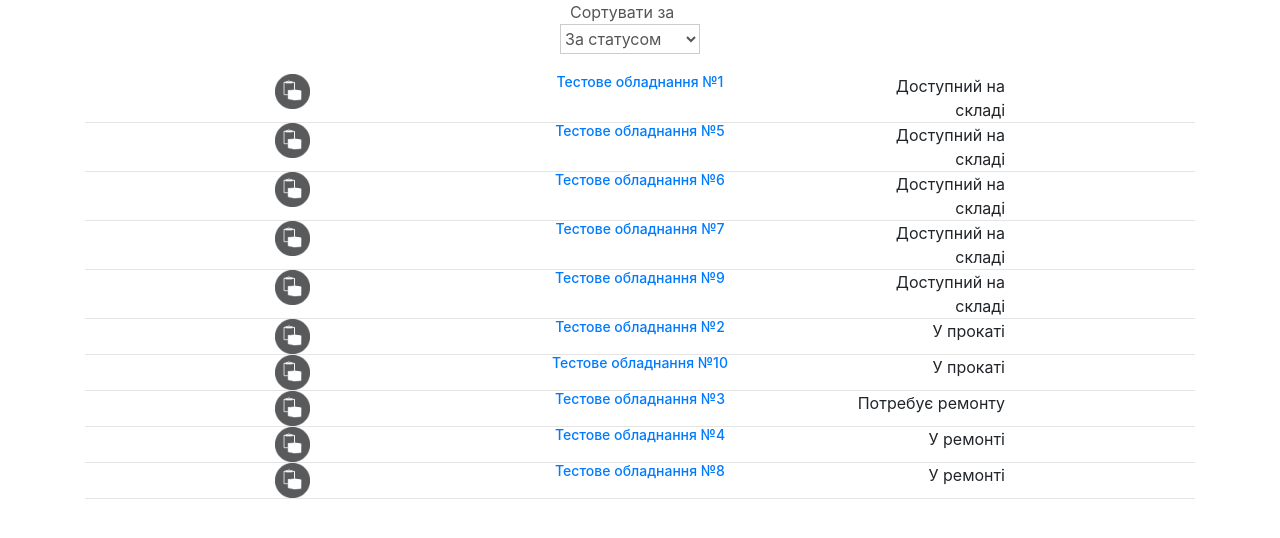
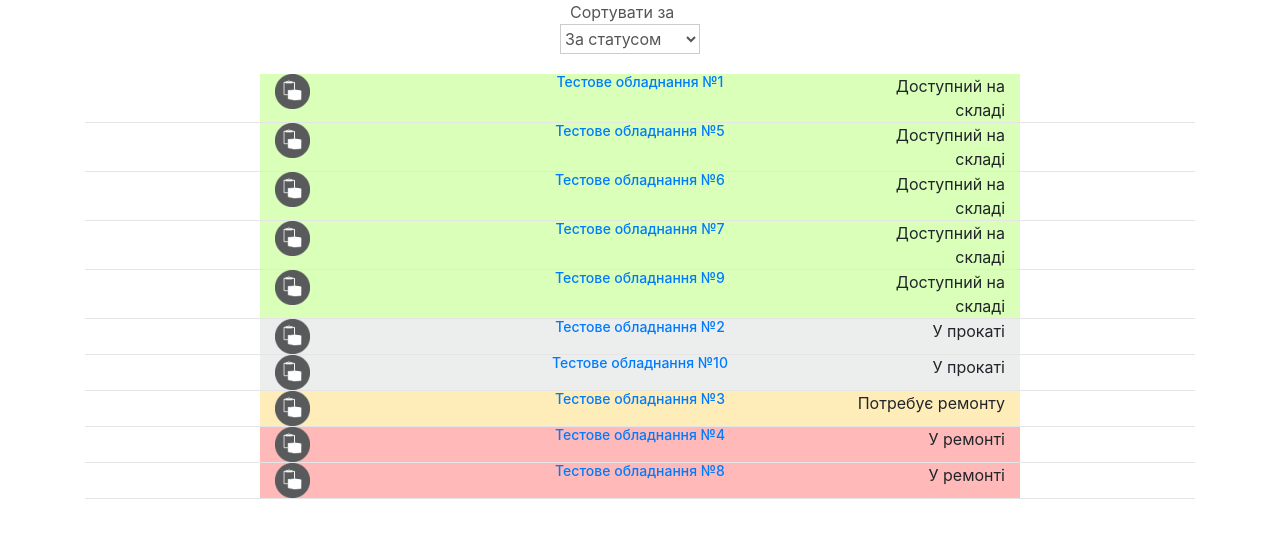
Before and after one commit to CrewSY/KovalAgent, a Django app: page / in a window 1280 px wide. Shown: the part 78-616 px from the top of the page. Run offline with Django 3.2, Linux system fonts and the light colour scheme; data comes from the database, SQL or seed files in the repository; some libraries are stand-ins or nearby versions.

Commit message:
Add css for rows

```diff
--- a/main/static/css/equipment.css
+++ b/main/static/css/equipment.css
@@ -12,9 +12,17 @@
   margin: 0;
 }
 
-
-.test1 {
-  background-color: #C3EEB7;
+.green-row {
+  background-color: #D9FFB9;
+}
+.yellow-row {
+  background-color: #FFEDB9;
+}
+.gray-row {
+  background-color: #ECEEED;
+}
+.red-row {
+  background-color: #FFB9B9;
 }
 
 .test2 {
```
